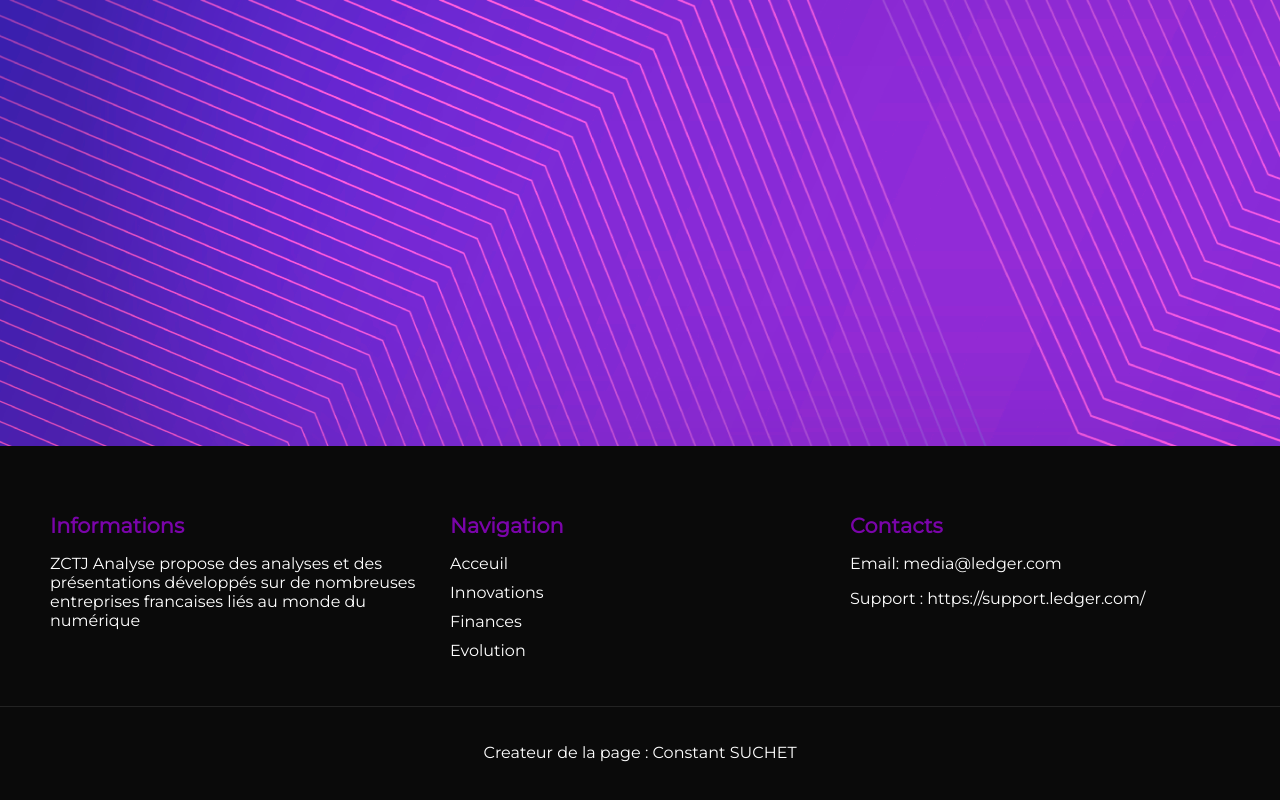
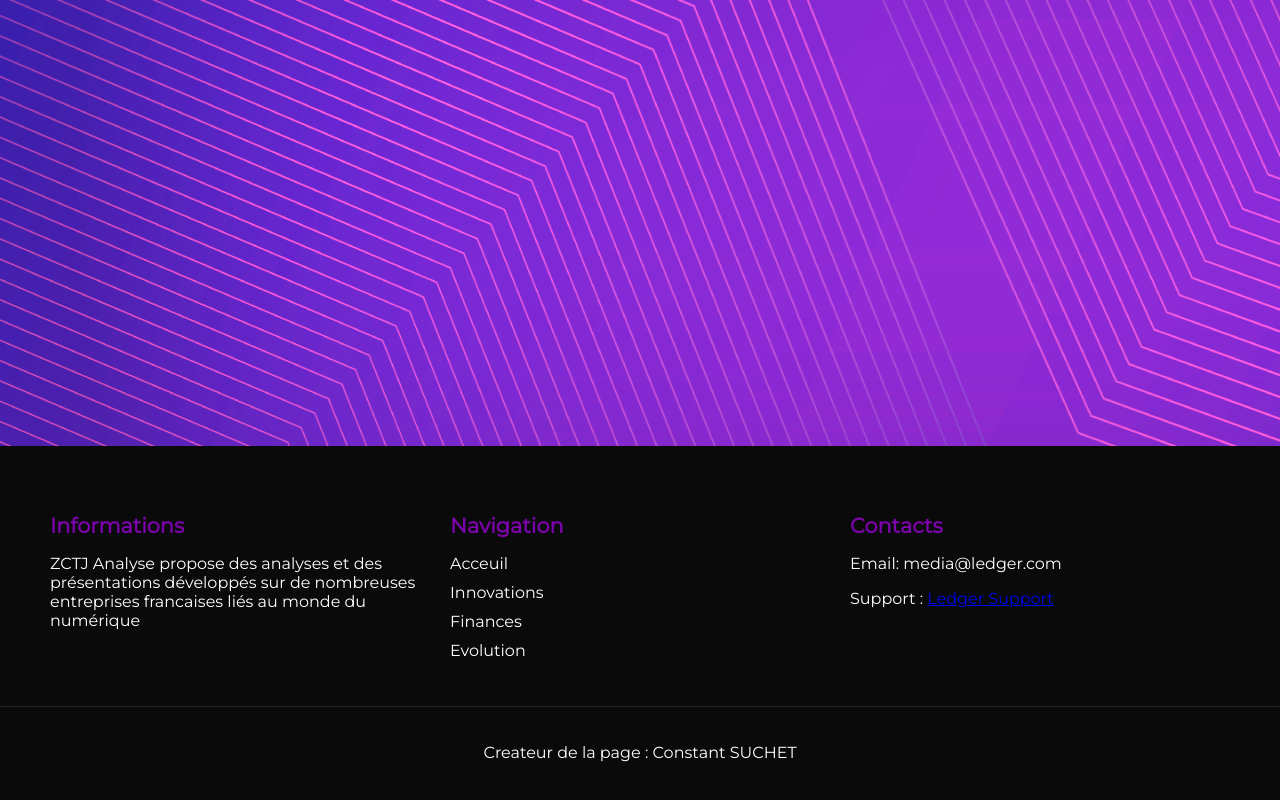
Before and after one commit to amintt2/SAE-S1.-05-06, a plain HTML site: page src/index.html in a window 1280 px wide. Shown: the part 354-1154 px from the top of the page. Drawn offline with Linux system fonts and the light colour scheme.

Commit message:
Update image and link in HTML file

```diff
--- a/src/index.html
+++ b/src/index.html
@@ -20,7 +20,7 @@
     <link rel="icon" type="image/png" sizes="16x16" href="ressources/favicon/faviconZCTJ/favicon-16x16.png">
     <link rel="manifest" href="ressources/favicon/faviconZCTJ/manifest.json">
     <meta name="msapplication-TileColor" content="#ffffff">
-    <meta name="msapplication-TileImage" content="ressources/favicon/faviconZCTJ/ms-icon-144x144.png">
+    <meta name="msapplication-TileImage" content="ZCTJ">
     <meta name="theme-color" content="#ffffff">
 
 
@@ -64,7 +64,7 @@
         <div class="footer-section contact">
           <h2>Contacts</h2>
           <p>Email: media@ledger.com</p>
-          <p>Support : https://support.ledger.com/</p>
+          <p>Support : <a href="https://support.ledger.com/">Ledger Support</a></p>
         </div>
       </div>
       <div class="footer-bottom">
```
